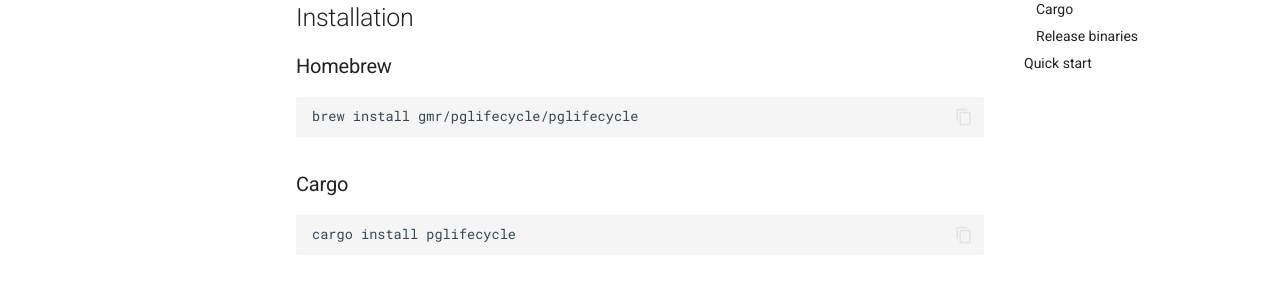
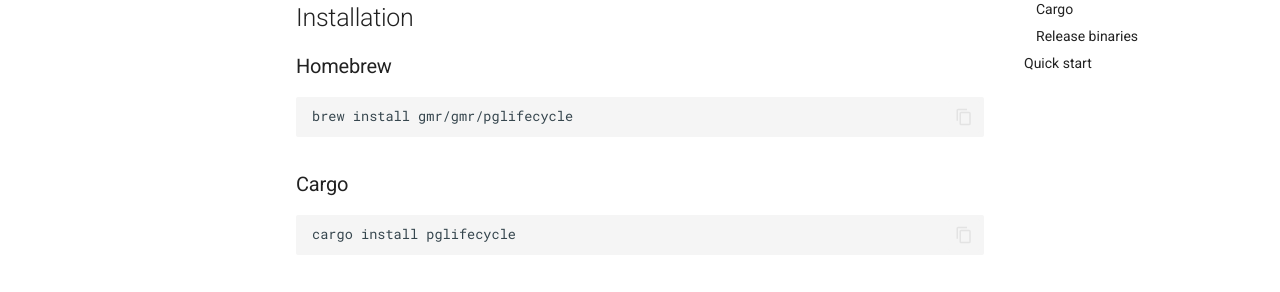
Before and after one commit to gmr/pglifecycle, an MkDocs documentation site: the page built from docs/index.md, in a window 1280 px wide and 900 px high, scrolled down 409 px. Shown: the part 153-445 px from the top of the window. Built offline with MkDocs 1.6.1 and Material for MkDocs 9.7.7, drawn with Linux system fonts in a browser that asks for light colours; comment, search, counter and statistics services are not loaded.

Commit message:
Point releases at the consolidated gmr/homebrew-gmr tap
gmr's tools now share one tap (brew install gmr/gmr/pglifecycle);
the single-app gmr/homebrew-pglifecycle repo was deleted before any
release used it.

Co-authored-by: Claude <noreply@anthropic.com>

````diff
--- a/docs/index.md
+++ b/docs/index.md
@@ -22,7 +22,7 @@ data, not opaque SQL.
 ### Homebrew
 
 ```bash
-brew install gmr/pglifecycle/pglifecycle
+brew install gmr/gmr/pglifecycle
 ```
 
 ### Cargo
````
Also changed, not shown: README.md (+1 -1 lines), 1 other file.
